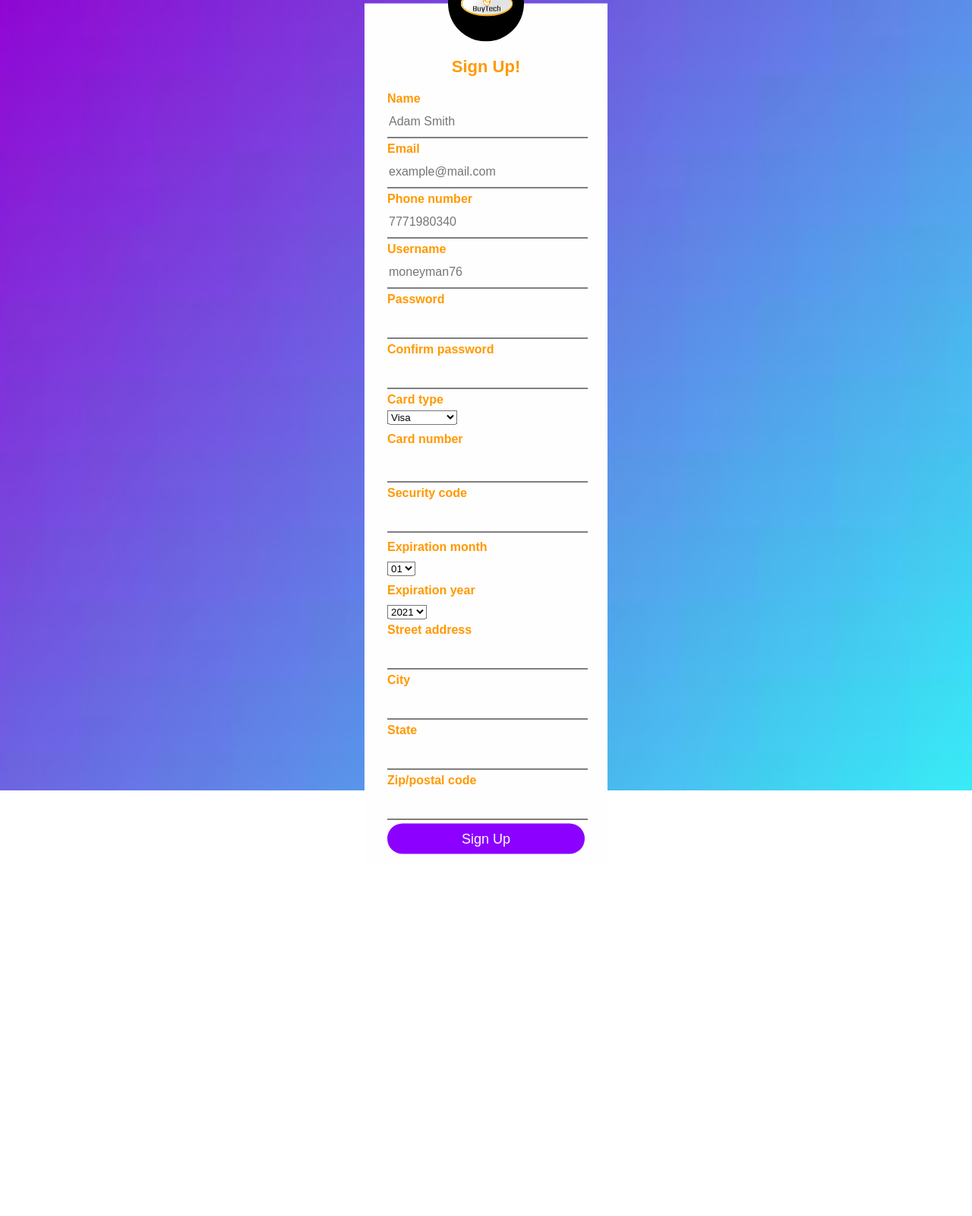
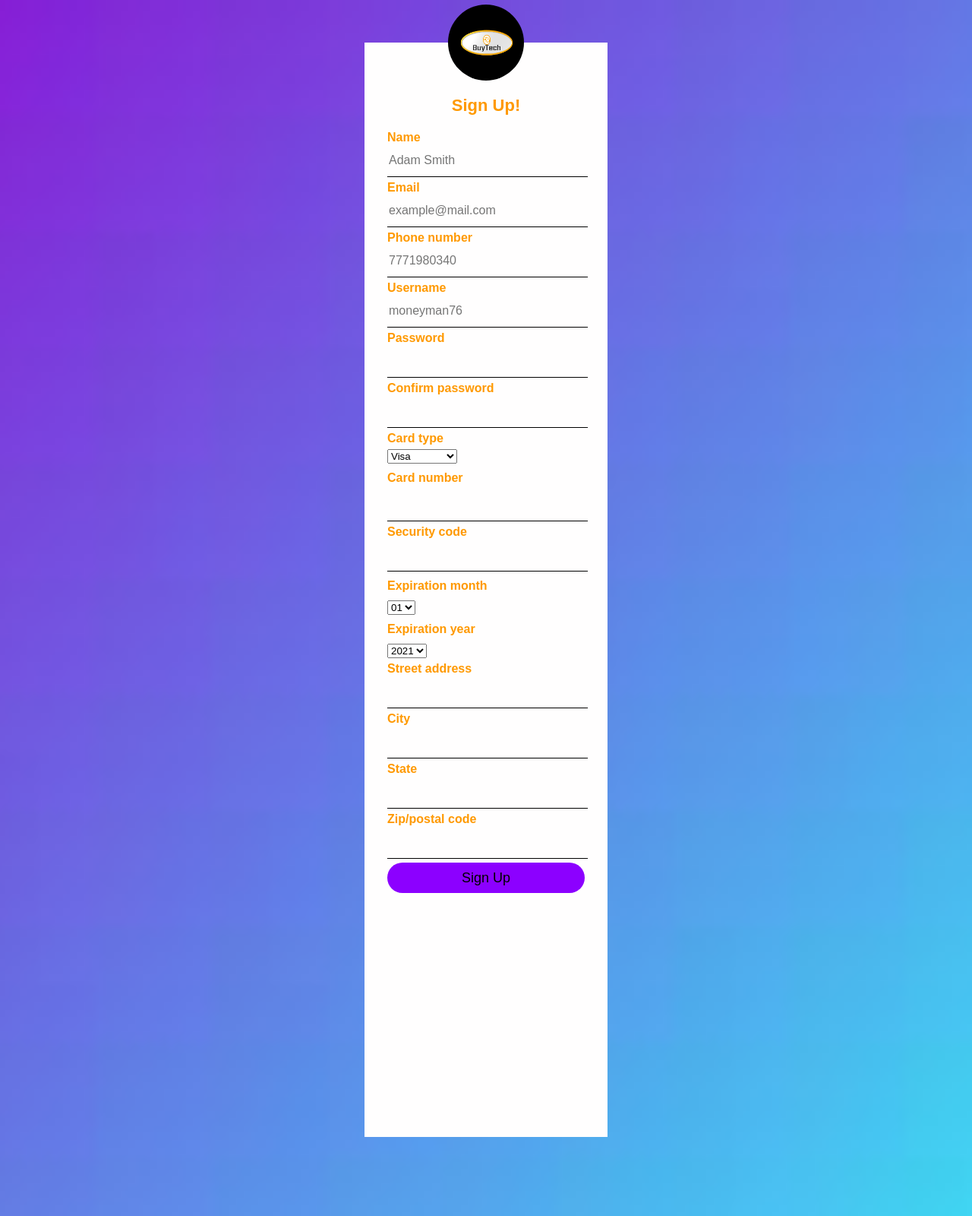
Before and after one commit to farhanjune/eCommerce-website, a PHP site: page /eCommerce-website/signup.php in a window 1280 px wide. Shown: the whole page at 76% size. Before the commit the page ends 1124 px from the top, so only its background shows below. Run offline with PHP 8.4, Linux system fonts and the light colour scheme.

Commit message:
signup css fix attempt - typing in the text field is white. only visible when highlighting

```diff
--- a/signup.css
+++ b/signup.css
@@ -4,15 +4,17 @@ body {
   background: url(images/login-background.jpeg) no-repeat center top;
   background-size: cover;
   font-family: sans-serif;
-  height: 130vh;
+  /*height: 150vh;*/
+  height: 200vh;
 }
 
 .signup-box {
   width: 320px;
-  height: 1130px;
+  /*height: 1130px;*/
+  height: 180%;
   background: #fffefe;
   color: #FF9900;
-  top: 50%;
+  top: 70%;
   left: 50%;
   position: absolute;
   transform: translate(-50%, -35%);
@@ -54,7 +56,7 @@ body {
   background: transparent;
   outline: none;
   height: 40px;
-  color: #fff;
+  color: grey;
   font-size: 16px;
 }
 
@@ -63,7 +65,7 @@ body {
   outline: none;
   height: 40px;
   background: #8c00ff;
-  color: #fff;
+  color: #000;
   font-size: 18px;
   border-radius: 20px;
 }
```
